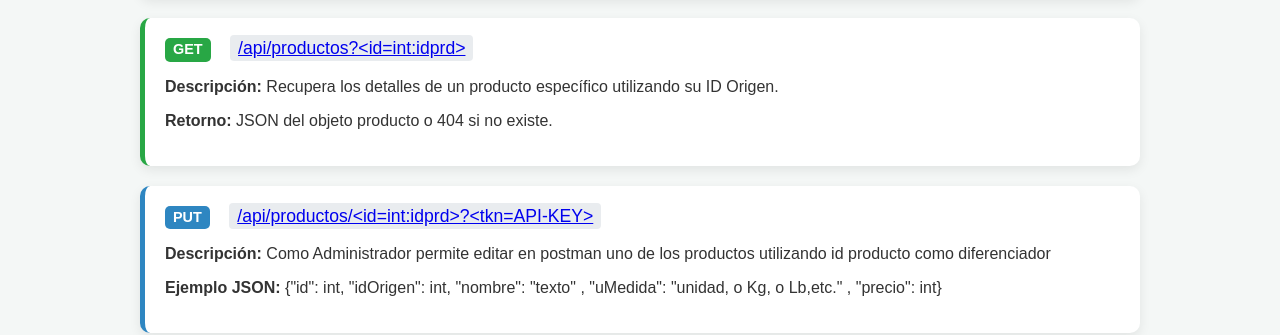
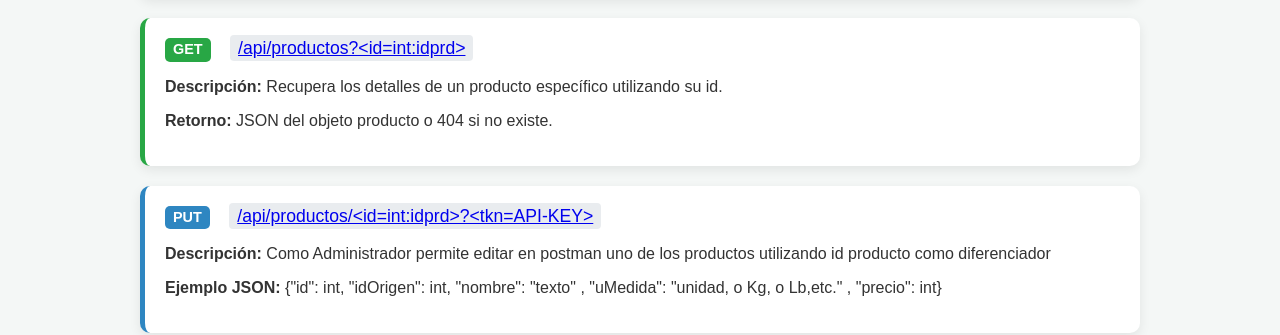
Before and after one commit to sebabk/Proyecto-Api, a Flask app: template proyectov2/templates/dashboard.html in a window 1280 px wide. Shown: the part 449-784 px from the top of the page. Run offline with Flask 3, Linux system fonts and the light colour scheme; the template is opened without the code that fills it, so the values that code supplies are empty.

Commit message:
Update dashboard.html

```diff
--- a/proyectov2/templates/dashboard.html
+++ b/proyectov2/templates/dashboard.html
@@ -33,7 +33,7 @@
             <li class="endpoint-item get">
                 <span class="method get-m">GET</span>
                 <span class="path"> <a href="/api/productos?id=1">/api/productos?&lt;id=int:idprd&gt;</a></span>
-                <p><strong>Descripción:</strong> Recupera los detalles de un producto específico utilizando su ID Origen.</p>
+                <p><strong>Descripción:</strong> Recupera los detalles de un producto específico utilizando su id.</p>
                 <p><strong>Retorno:</strong> JSON del objeto producto o 404 si no existe.</p>
             </li>
             <li class="endpoint-item put">
```
